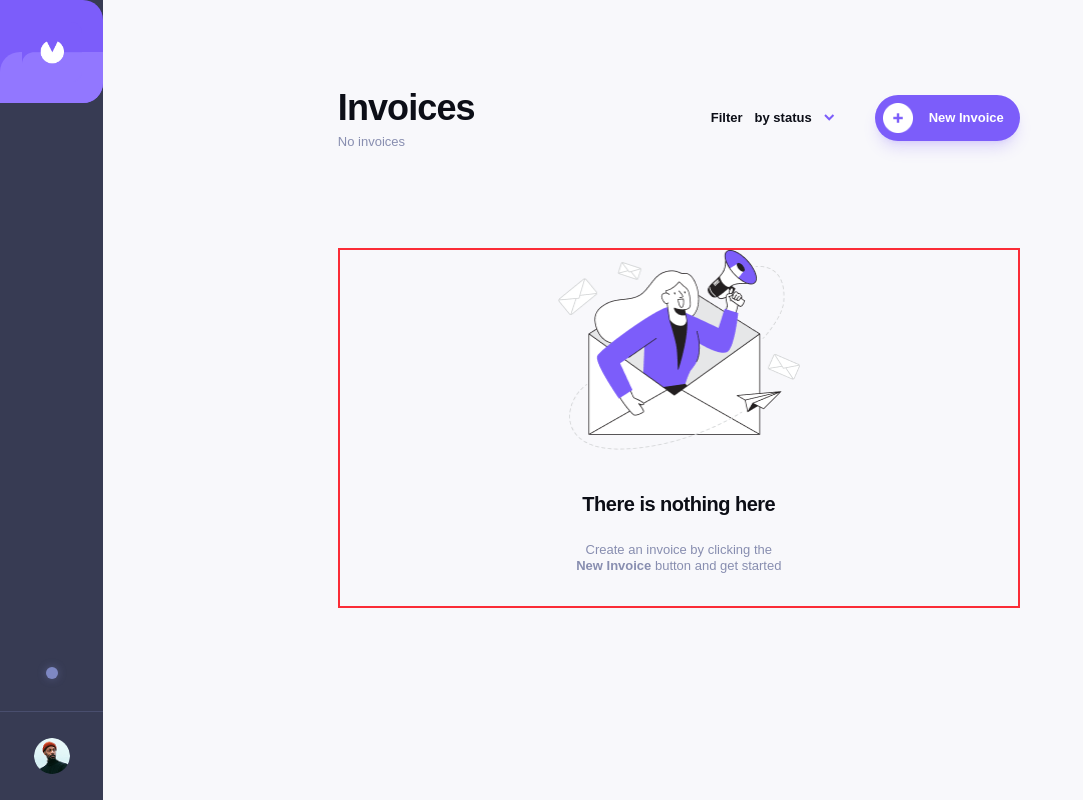
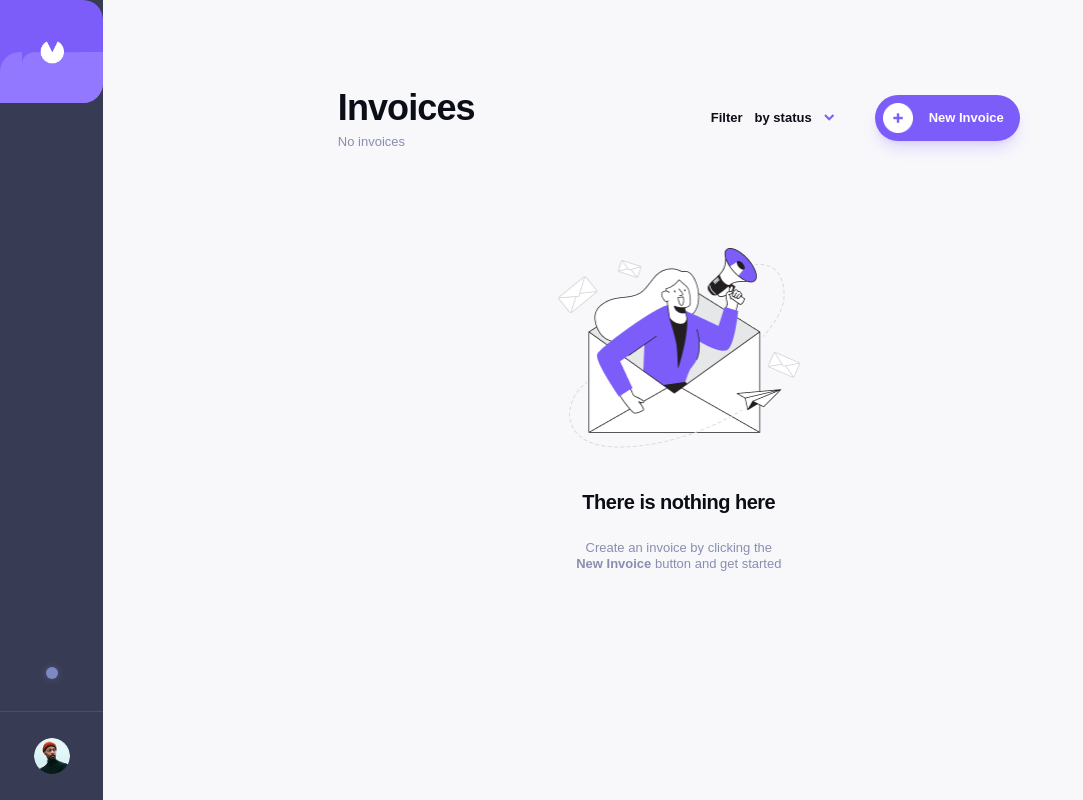
Before and after one commit to JasonChukwuebuka01/invoice, a React (Vite) app: page / in a window 1280 px wide. Shown: the whole page, without its empty margins (0-1083 px from the left). Built offline with nearby package versions, Linux system fonts and the light colour scheme.

Commit message:
fix(ui): used flex-1 0n Empty state compoent container to fix layout overlay especially onmoile screen sizes

```diff
--- a/src/components/invoice-page/EmptyState.jsx
+++ b/src/components/invoice-page/EmptyState.jsx
@@ -6,7 +6,7 @@ export default function EmptyState({ showReset = false }) {
 
 
   return (
-    <section className="border-2 border-red-500 flex-1 flex flex-col items-center justify-center mt-24 lg:mt-24 text-center animate-fadeIn">
+    <section className="flex-1 flex flex-col items-center justify-center mt-24 lg:mt-24 text-center animate-fadeIn">
       <img
         src={invoiceLogo}
         alt="No invoices found"
```
